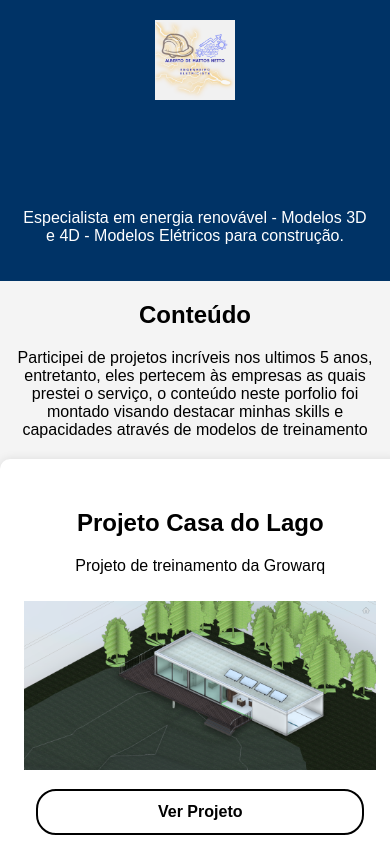
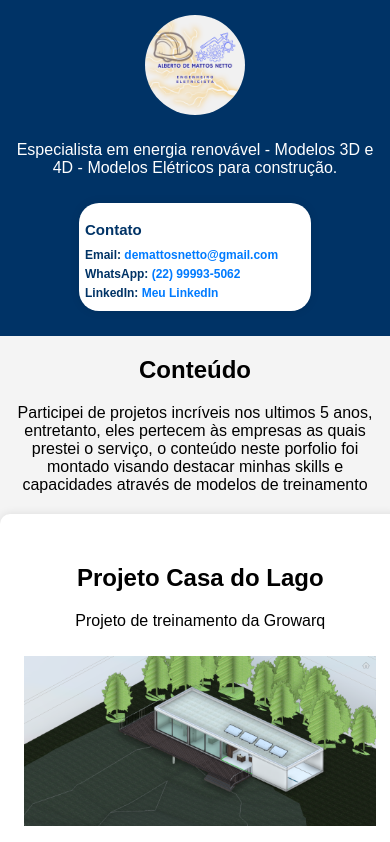
Before and after one commit to alberto-netto/portfolio_BIM, a plain HTML site: page index.html in a window 390 px wide. Shown: the top 842 px of the page. Drawn offline with Linux system fonts and the light colour scheme.

Commit message:
Add files via upload

```diff
--- a/index.html
+++ b/index.html
@@ -9,12 +9,15 @@
 <body>
     <header>
         <img src="assets\Alberto de Mattos Netto.png" alt="Logo" class="logo">
+        <p>Especialista em energia renovável - Modelos 3D e 4D - Modelos Elétricos para construção.</p>
+        <div class="contato">
+            <h2>Contato</h2>
+            <p><strong>Email:</strong> <a href="mailto:demattosnetto@gmail.com">demattosnetto@gmail.com</a></p>
+            <p><strong>WhatsApp:</strong> <a href="https://wa.me/5522999935062" target="_blank">(22) 99993-5062</a></p>
+            <p><strong>LinkedIn:</strong> <a href="https://www.linkedin.com/in/alberto-de-mattos-netto/" target="_blank">Meu LinkedIn</a></p>
+        </div>
     </header>
-    <header>
-        <h1></h1>
-        <p>Especialista em energia renovável - Modelos 3D e 4D - Modelos Elétricos para construção.</p>
-    </header>
-    <div class = "resumo">
+<div class = "resumo">
         <h2>Conteúdo</h2>
         <p2>Participei de projetos incríveis nos ultimos 5 anos, entretanto, eles pertecem às empresas as quais prestei o serviço,
             o conteúdo neste porfolio foi montado visando destacar minhas skills e capacidades através de modelos de treinamento</p2>
--- a/styles.css
+++ b/styles.css
@@ -11,10 +11,48 @@ header {
     padding: 20px;
     display: flex;
     align-items: center;
-    justify-content: center;
+    justify-content: space-between;
     flex-wrap: wrap;
+    position: relative;
 }
+
 /* 🔹 Layout Padrão */
+.logo{
+    width: 250px;
+    height: auto;
+    border-radius: 250px;
+
+}
+.contato {
+    background-color: #ffffff;
+    padding: 10px;
+    border-radius: 10px;
+    box-shadow: 0px 0px 10px rgba(0, 0, 0, 0.1);
+    color: #003366;
+    text-align: left;
+    width: 220px;
+    margin-right: 20px;
+}
+
+.contato h2 {
+    font-size: 20px;
+    margin-bottom: 10px;
+}
+
+.contato p {
+    font-size: 16px;
+    margin: 5px 0;
+}
+
+.contato a {
+    color: #007BFF;
+    text-decoration: none;
+    font-weight: bold;
+}
+
+.contato a:hover {
+    text-decoration: underline;
+}
 .container {
     width: 80%;
     margin: 20px auto;
@@ -65,11 +103,56 @@ header {
     header {
         flex-direction: column;
         text-align: center;
+        padding: 15px;
     }
 
     .logo {
-        width: 80px;
+        margin-left: 0 px;
+        width: 100px;
         margin-bottom: 10px;
+        border-radius: 250px;
+    }
+    .contato {
+        width: 90%;
+        background-color: #ffffff;
+        padding: 6px;
+        border-radius: 20px;
+        box-shadow: 0px 0px 10px rgba(0, 0, 0, 0.1);
+        color: #003366;
+        text-align: left;
+        width: 220px;
+        margin: 10px auto;
+    }
+
+    .contato h2 {
+        font-size: 15px;
+        margin-bottom: 10px;
+    }
+
+    .contato p {
+        font-size: 12px;
+        margin: 5px 0;
+    }
+
+    .contato a {
+        color: #007BFF;
+        text-decoration: none;
+        font-weight: bold;
+    }
+
+    .contato a:hover {
+        text-decoration: underline;
+    }
+    .container {
+        width: 80%;
+        margin: 20px auto;
+        background: white;
+        padding: 20px;
+        border-radius: 10px;
+        box-shadow: 0px 0px 10px rgba(0, 0, 0, 0.1);
+        display: flex;
+        flex-direction: column;
+        align-items: center;
     }
 
     .container {
```
